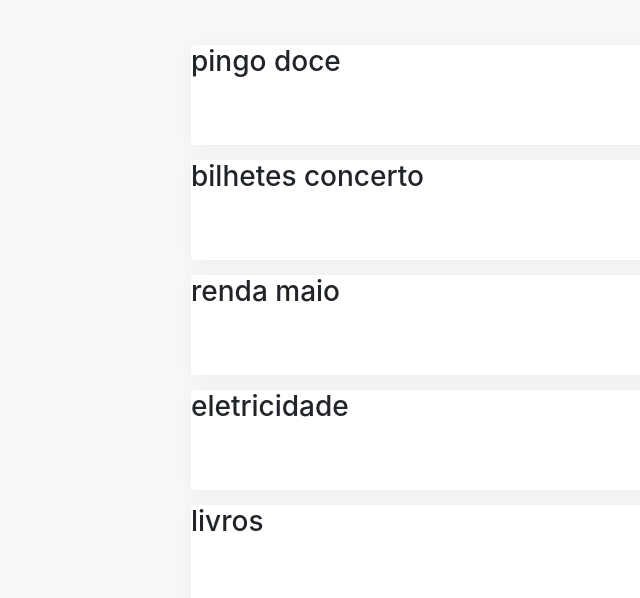
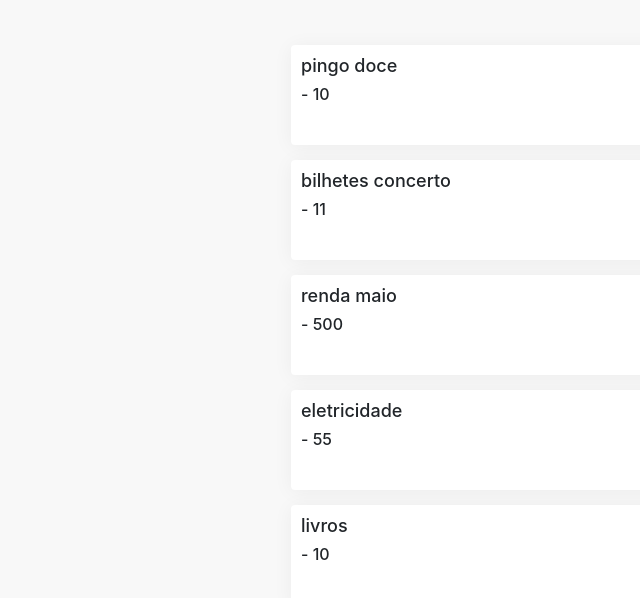
Before and after one commit to anansilva/billy-angular, an Angular app: page / in a window 1280 px wide. Shown: the top 598 px of the page, without its empty margins (114-754 px from the left). Built offline with nearby package versions, Linux system fonts and the light colour scheme.

Commit message:
Resize card max-with, h2 and h3 font-size

```diff
--- a/src/app/expenses/expense-thumbnail.html
+++ b/src/app/expenses/expense-thumbnail.html
@@ -1,5 +1,6 @@
 <div class="card expense-card">
     <div class="card-description">
       <h2>{{expense.description}}</h2>
+      <h3>- {{expense.amount}}</h3>
   </div>
 </div>
--- a/src/app/expenses/expense-thumbnail.scss
+++ b/src/app/expenses/expense-thumbnail.scss
@@ -9,7 +9,14 @@
   box-shadow: 0 2px 20px 0 rgba(0,0,0,0.05);
   border-radius: 4px;
   margin-bottom: 15px;
+}
+
+.card-description {
+  margin: 10px;
   h2 {
-    font-size: 28px;
+    font-size: 1.125rem;
+  }
+  h3 {
+    font-size: 1.000rem;
   }
 }
--- a/src/app/expenses/expenses-list.component.ts
+++ b/src/app/expenses/expenses-list.component.ts
@@ -14,7 +14,7 @@
   styles: [`
     .card-container {
       margin: 30px auto;
-      width: 700px;
+      max-width: 500px;
     }
     .card-col {
       padding-top: 15px;
```
